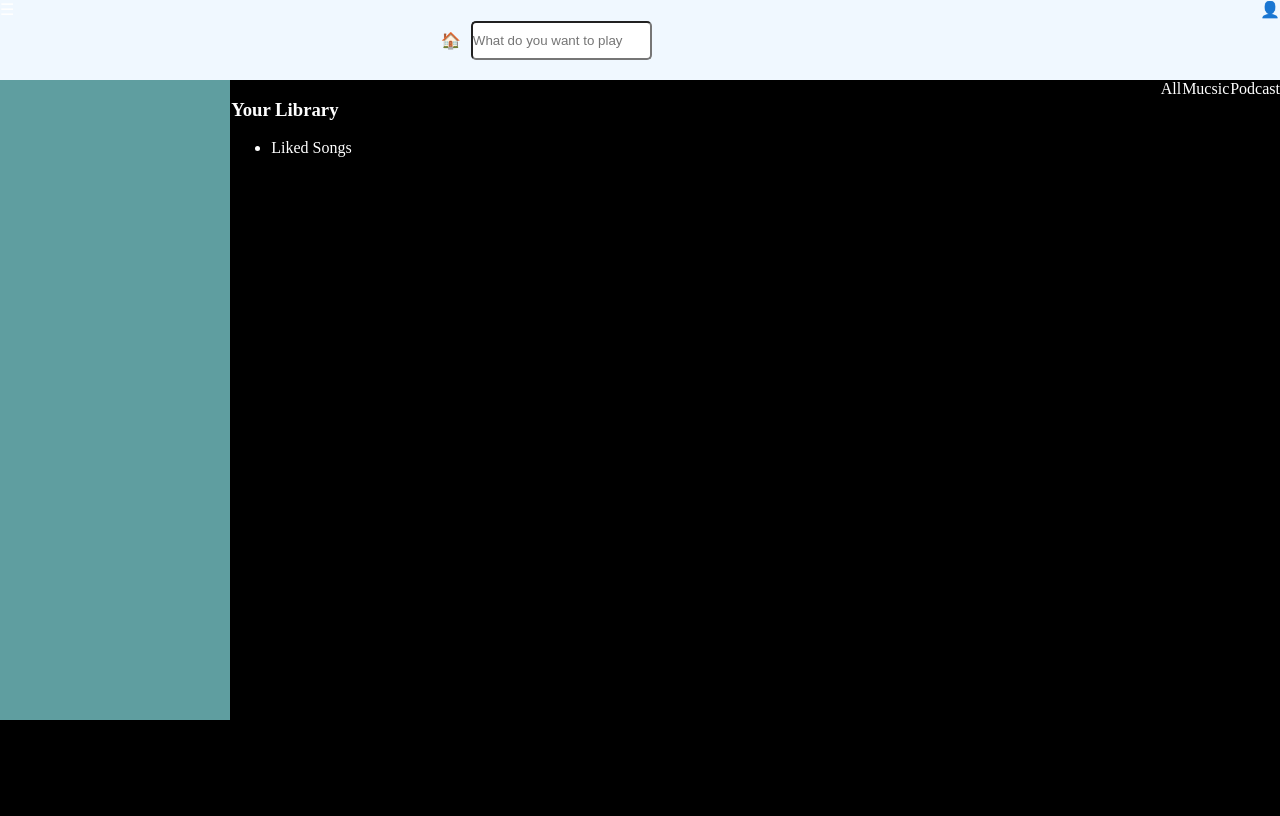
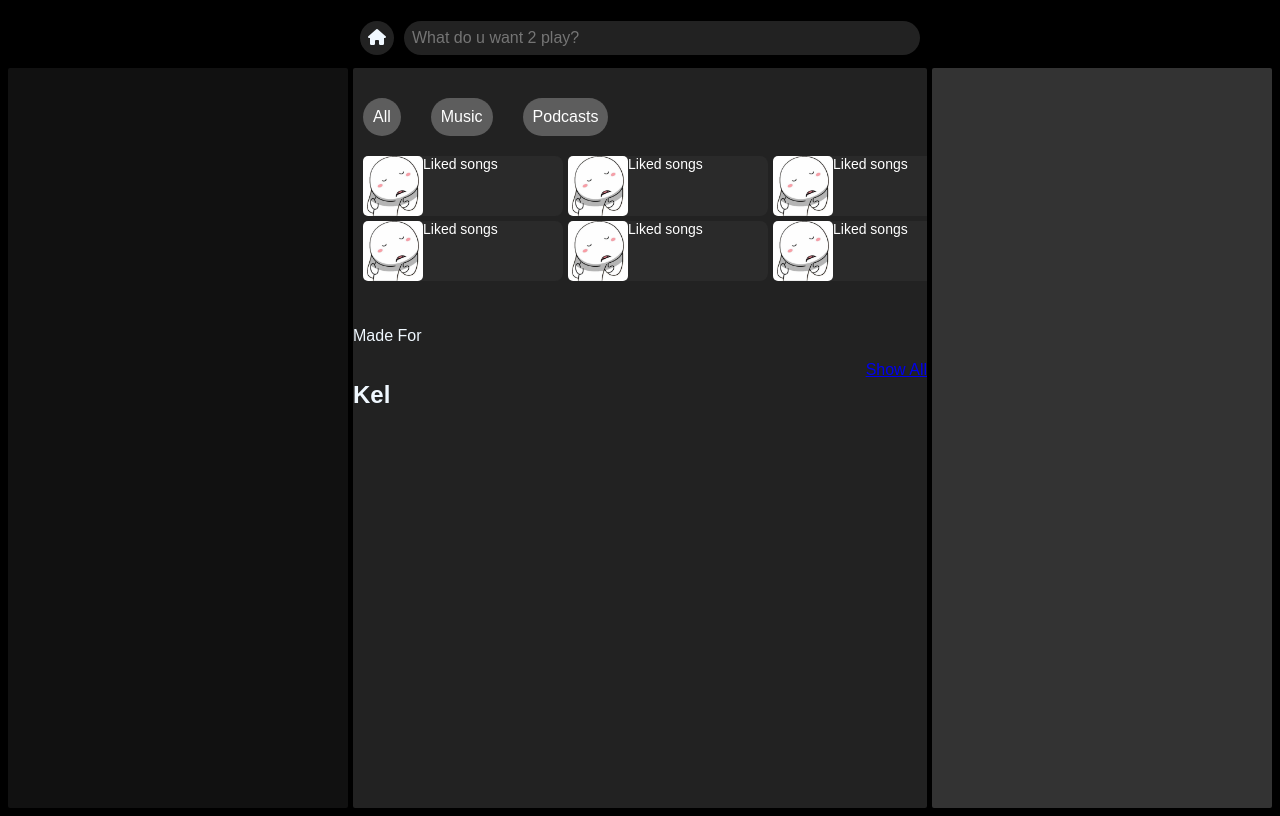
Before and after one commit to arianexvx/2321050122, a PHP site: page / in a window 1280 px wide. Before the commit the page ends 720 px from the top, so only its background shows below. Run offline with PHP 8.4, Linux system fonts and the light colour scheme.

Commit message:
themthem

```diff
--- a/bai6/index.html
+++ b/bai6/index.html
@@ -3,35 +3,75 @@
 <head>
   <meta charset="UTF-8">
   <meta name="viewport" content="width=device-width, initial-scale=1.0">
-    <title>Nhạc Của Hải Anh iu</title>
+  <title>Nhạc của Hải Anh iuuuu</title>
   <link rel="stylesheet" href="style.css">
-
+  <link rel="stylesheet" href="https://cdnjs.cloudflare.com/ajax/libs/font-awesome/6.4.0/css/all.min.css">
 </head>
 <body>
   <header>
-      <div class="headerleft">☰</div>
-      <div class="headercenter">
-        <div class="homeicon">🏠</div>
-        <form style="width: 80%" action="">
-          <input class="search" type="text" placeholder="What do you want to play" />
-        </form>
+    <div class="home-icon">
+     <i class="fa-solid fa-house"></i>
     </div>
-      <div class="header-right">👤</div>
+
+    </div>
+    <input type="text" placeholder="What do u want 2 play?">
   </header>
-    <main>
-      <div class="mainleft"></div>
-        <div class="library">
-            <h3> Your Library</h3>
-            <ul>
-                <li>Liked Songs</li>
-            </ul>
+  <div class="container">
+  <div class="left">
+    <h2></h2>
   </div>
-      <div class="maincenter"></div>
-      <div class="main-center-top-type"></div>
-      <div class="type-items">All</div>
-      <div class="type-items">Mucsic</div>
-      <div class="type-items">Podcast</div>
-    </main>
-    <footer></footer>
+  <div class="main">
+    <div class="main-top">
+  <div class="main-top-items">
+  <div class="items">All</div>
+  <div class="items">Music</div>
+  <div class="items">Podcasts</div>
+  </div>
+  <div class="all">
+    <div class="card">
+      <img src="meme.jpg" alt="">
+      <span>Liked songs</span>
+    </div>
+    <div class="card">
+      <img src="meme.jpg" alt="">
+      <span>Liked songs</span>
+    </div>
+    <div class="card">
+      <img src="meme.jpg" alt="">
+      <span>Liked songs</span>
+    </div>
+    <div class="card">
+      <img src="meme.jpg" alt="">
+      <span>Liked songs</span>
+    </div>
+    <div class="card">
+      <img src="meme.jpg" alt="">
+      <span>Liked songs</span>
+    </div>
+    <div class="card">
+      <img src="meme.jpg" alt="">
+      <span>Liked songs</span>
+    </div>
+    <div class="card">
+      <img src="meme.jpg" alt="">
+      <span>Liked songs</span>
+    </div>
+    <div class="card">
+      <img src="meme.jpg" alt="">
+      <span>Liked songs</span>
+    </div>
+  </div>
+  </div>
+  <div class="main-mid">
+    <div class="main-mid-top">
+      <p>Made For</p>
+    <div class="main-mid-top2">
+      <h2>Kel</h2>
+      <a href="#">Show All</a>
+    </div>
+    </div>
+  </div>
+</div>
+  <div class="right"></div>
+
 </body>
-</html>
--- a/bai6/style.css
+++ b/bai6/style.css
@@ -1,47 +1,123 @@
-body {
-  margin: 0px;
+body{
+  display:flex;
+  flex-direction: column;
   background-color: black;
+  color:aliceblue;
+  font-family: Arial, Helvetica, sans-serif;
+  box-sizing: border-box;
+  height:100vh;
+
+}
+header{
+  width:100%;
+  height:60px;
+  display:flex;
+  align-items: center;
+  padding: 0 20px;
+  box-sizing: border-box;
+  justify-content: center;
+}
+.home-icon{
+  background:#222;
+  padding:8px;
+  border-radius: 50%;
+  border:none;
+  outline:none;
+  margin-right: 10px;
+}
+header input{
+  flex:1;
+  max-width:500px;
+  padding:8px;
+  font-size: 16px;
+  border-radius:20px;
+  border:none;
+  outline:none;
+  background-color:#222 ;
+  color:#333;
+}
+.container {
+  flex:1;
+  display:flex;
+  justify-content: space-between;
+  gap:5px;
+}
+.left{
+  flex: 0 0 300px;
+  padding:20px;
+  background:#111;
+  border-radius:2px;
+
+}
+.main{
+  flex:1;
+
+  width:50%;
+  max-width: 800px;
+  background:#222;
+  border-radius:2px;
+  overflow-y:scroll;
+  overflow-x:hidden;
+
+}
+.main-top {
+  padding: 20px 0;
+}
+.main-top-items {
+  display: flex;
+  cursor: pointer;
+  gap: 10px;
+}
+.items {
   color: white;
+  font-size: 16px;
+  margin: 10px;
+  padding: 10px;
+  background-color: #5d5d5d;
+  border-radius: 25px;
 }
-header {
-  background-color: aliceblue;
-  width: 100%;
-  height: 10vh;
+/*card ảnh*/
+.card{
   display: flex;
+   /* align-items: center;  Căn giữa  */
+   /* justify-content: center;   */
+  color: white;
+  background-color: #2a2a2a;
+  border-radius: 8px;
+  box-sizing: border-box;
+ width:200px ;
+ height: 60px;
+ /* gap: 30px; */
+}
+.card span{
+  display: flex;
+  /* justify-content: center;
+  align-items: center; */
+}
+.card img {
+  width: 60px;
+  height: 60px;
+  border-radius: 5px;
+  /* margin-bottom: 10px; */
+}
+.card span {
+  font-size: 14px;
+  text-align:center;
+}
+.all{
+  display: grid;
+  grid-template-columns: repeat(4, 1fr);
+  gap: 5px;
+  padding: 10px;
+  max-height: 150px;
+}
+.main-mid-top2{
+  display:flex;
   justify-content: space-between;
 }
-.headerleft {
-  width: 20%;
+.right{
+  flex:0 0 300px;
+  background:#333;
+  padding:20px;
+  border-radius:2px;
 }
-.headercenter {
-  display: flex;
-  align-items: center;
-  justify-content: center;
-  width: 60%;
-}
-.headerright {
-  width: 20%;
-}
-.search {
-  margin-left: 10px;
-  color: black;
-  padding: 10px 0;
-  border-radius: 5px;
-}
-main {
-  height: 80vh;
-  display: flex;
-  justify-content: space-between;
-}
-.mainleft {
-  width: 18%;
-  background-color: cadetblue;
-}
-.maincenter {
-  width: 63%;
-  background-color: ;
-}
-.mainright {
-  width: 18%;
-  background-color: cadetblue;
-}
```
Also changed, not shown: bai6/meme.jpg (added). Lines whose indentation alone changed are shown as unchanged.
